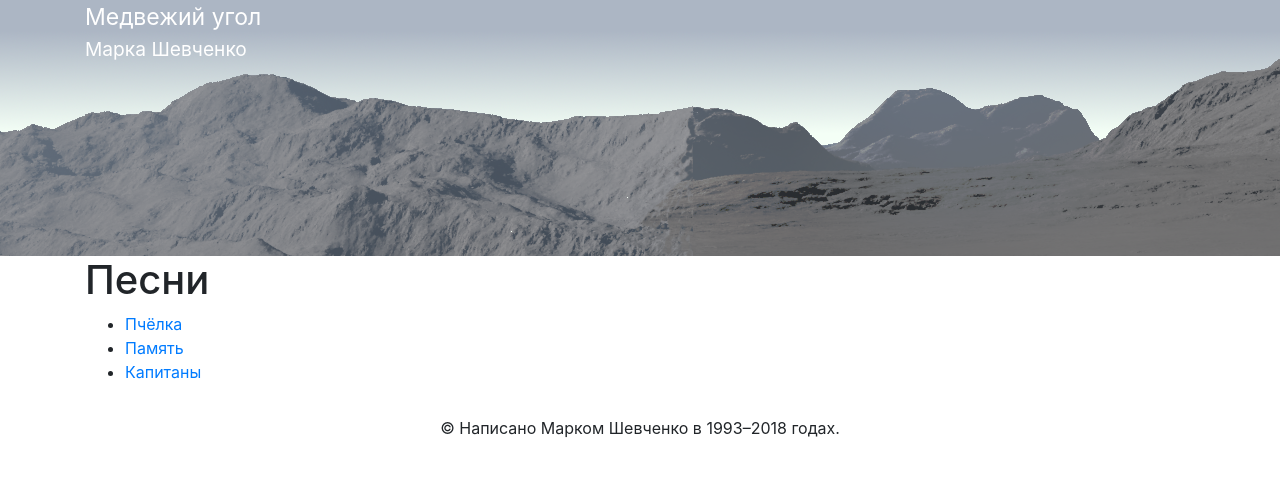
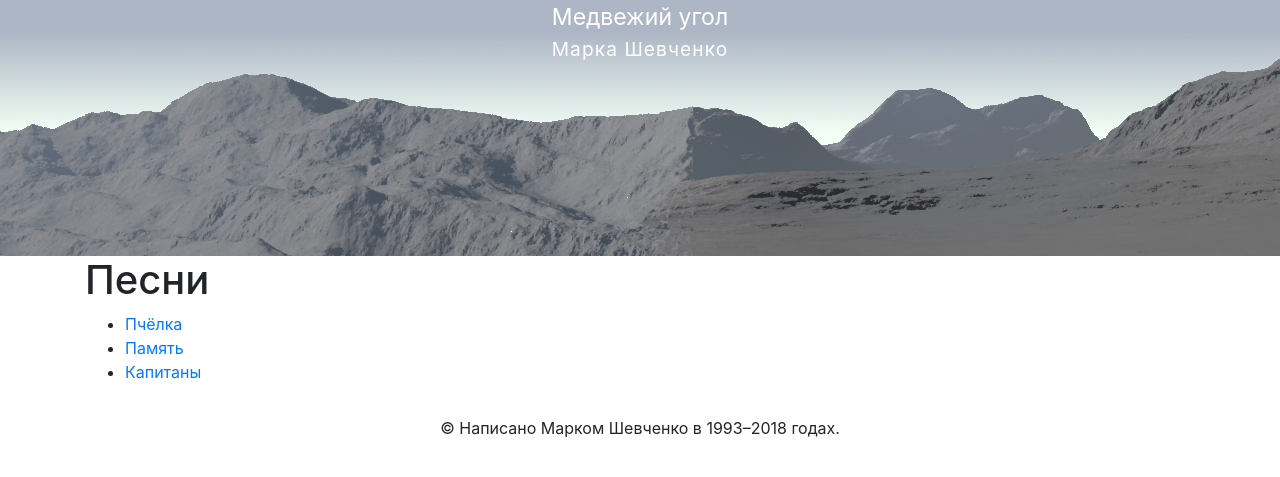
Before and after one commit to mark-shevchenko-name/mark-shevchenko-name.github.io, a Jekyll site: the page built from index.md, in a window 1280 px wide. Shown: the top 477 px of the page. Built offline with Jekyll 4.4.1, drawn with Linux system fonts in a browser that asks for light colours; our own code applies the rules of GitHub Pages for plain Markdown files.

Commit message:
Меняю параметры текста в заголовке

```diff
--- a/css/main.css
+++ b/css/main.css
@@ -17,7 +17,8 @@ footer {
 .header-title,
 .header-subtitle {
     color: white;
-    text-shadow: 2;
+    text-shadow: black 2px;
+    text-align: center;
 }
 
 .header-title {
@@ -26,6 +27,7 @@ footer {
 
 .header-subtitle {
 	font-size: 120%;
+	letter-spacing: 0.1ex;
 }
 
 .lyrics {
```
